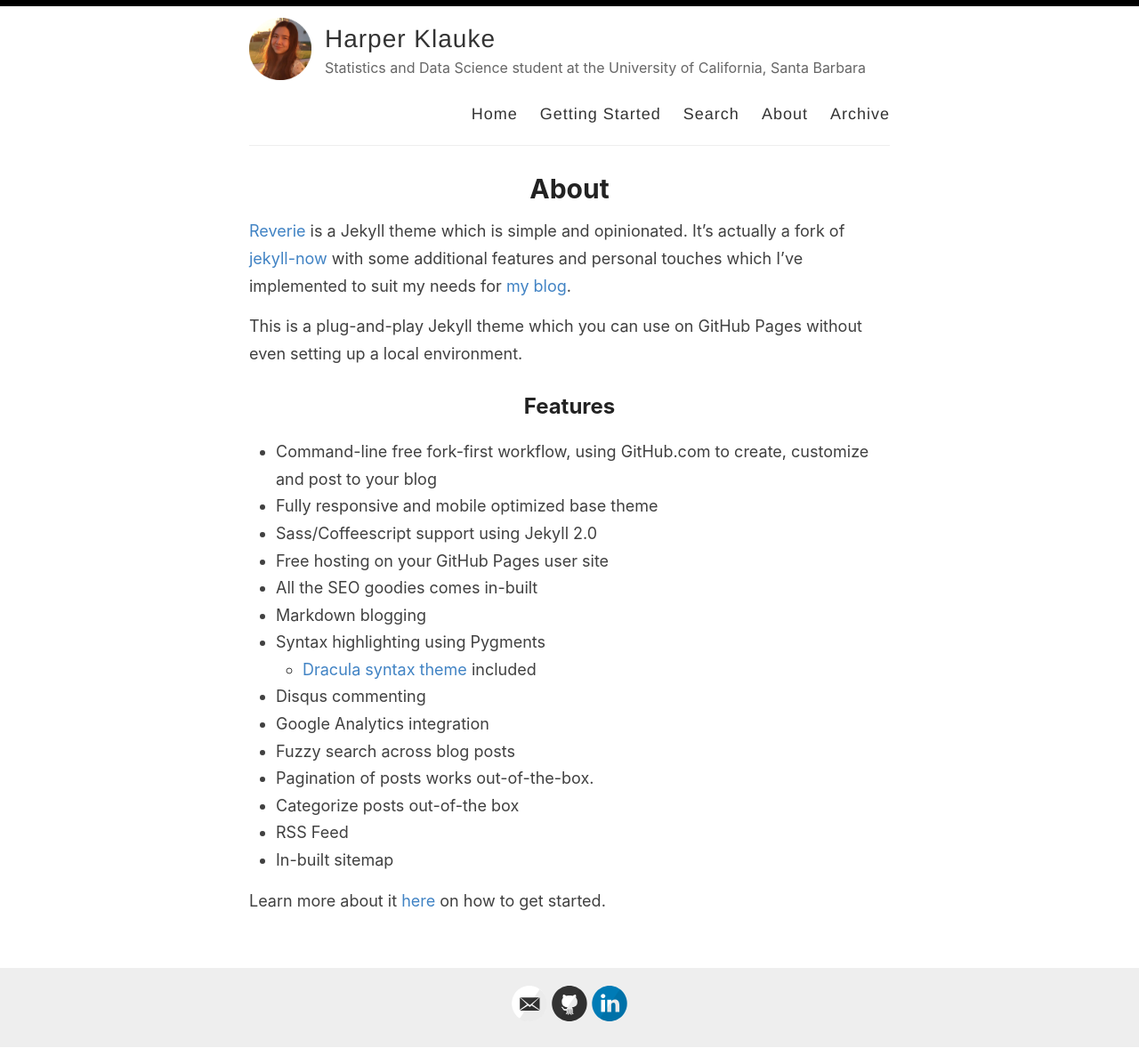
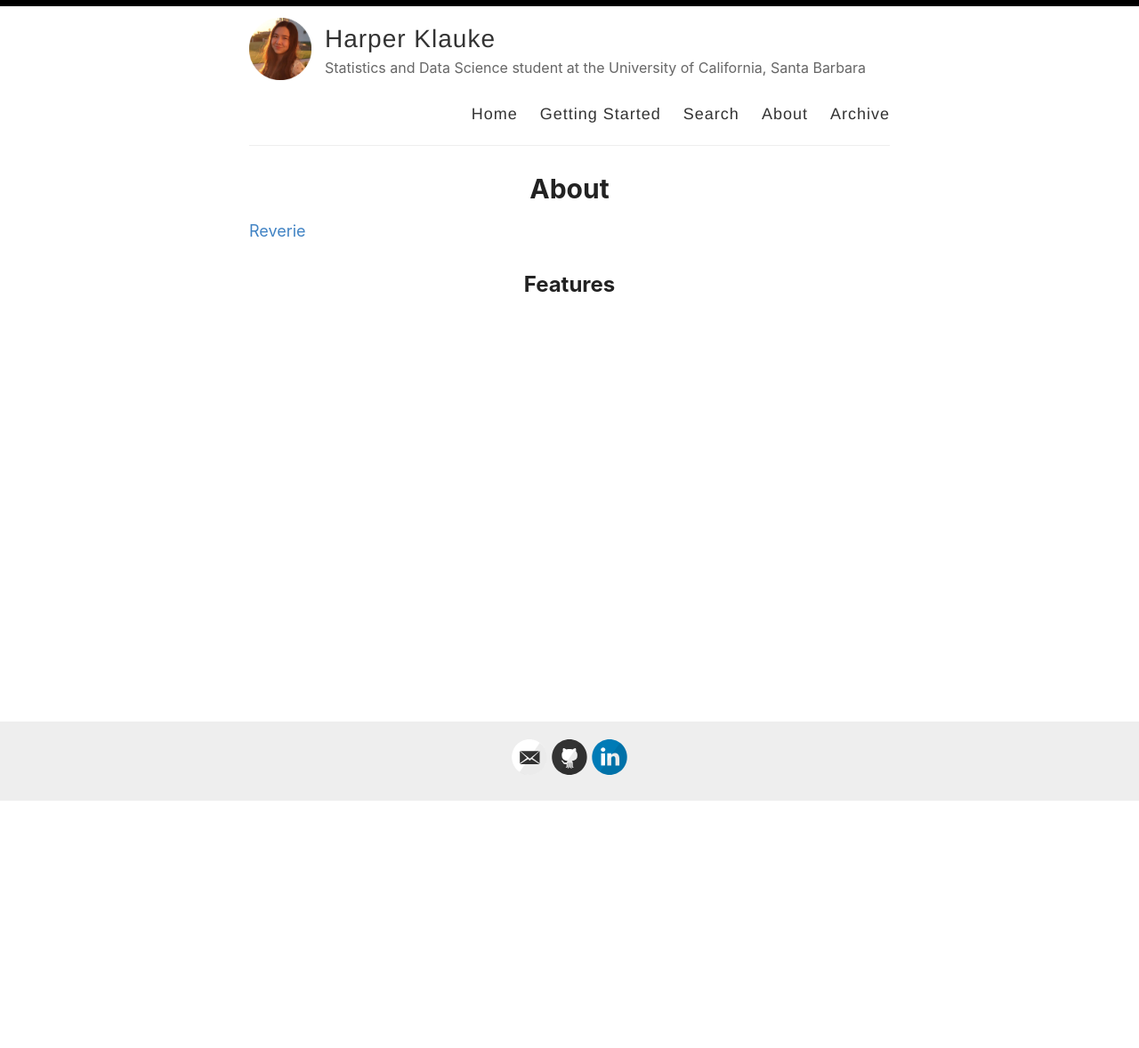
Before and after one commit to harperklauke/harperklauke.github.io, a Jekyll site: the page built from _pages/about.md, in a window 1280 px wide. Shown: the whole page at 89% size. Built offline with Jekyll 4.4.1, drawn with Linux system fonts in a browser that asks for light colours; after the commit the page ends 901 px from its top, so only the background shows below that.

Commit message:
Update about.md

```diff
--- a/_pages/about.md
+++ b/_pages/about.md
@@ -4,26 +4,6 @@ title: About
 permalink: /about/
 ---
 
-[Reverie](https://github.com/amitmerchant1990/reverie) is a Jekyll theme which is simple and opinionated. It's actually a fork of [jekyll-now](https://github.com/barryclark/jekyll-now) with some additional features and personal touches which I've implemented to suit my needs for [my blog](https://www.amitmerchant.com).
-
-This is a plug-and-play Jekyll theme which you can use on GitHub Pages without even setting up a local environment.
+[Reverie](https://github.com/amitmerchant1990/reverie)
 
 ## Features
-
-- Command-line free fork-first workflow, using GitHub.com to create, customize and post to your blog
-- Fully responsive and mobile optimized base theme
-- Sass/Coffeescript support using Jekyll 2.0
-- Free hosting on your GitHub Pages user site
-- All the SEO goodies comes in-built
-- Markdown blogging
-- Syntax highlighting using Pygments
-    - [Dracula syntax theme](https://draculatheme.com/) included
-- Disqus commenting
-- Google Analytics integration
-- Fuzzy search across blog posts
-- Pagination of posts works out-of-the-box.
-- Categorize posts out-of-the box
-- RSS Feed
-- In-built sitemap
-
-Learn more about it [here](https://github.com/amitmerchant1990/reverie) on how to get started.
```
